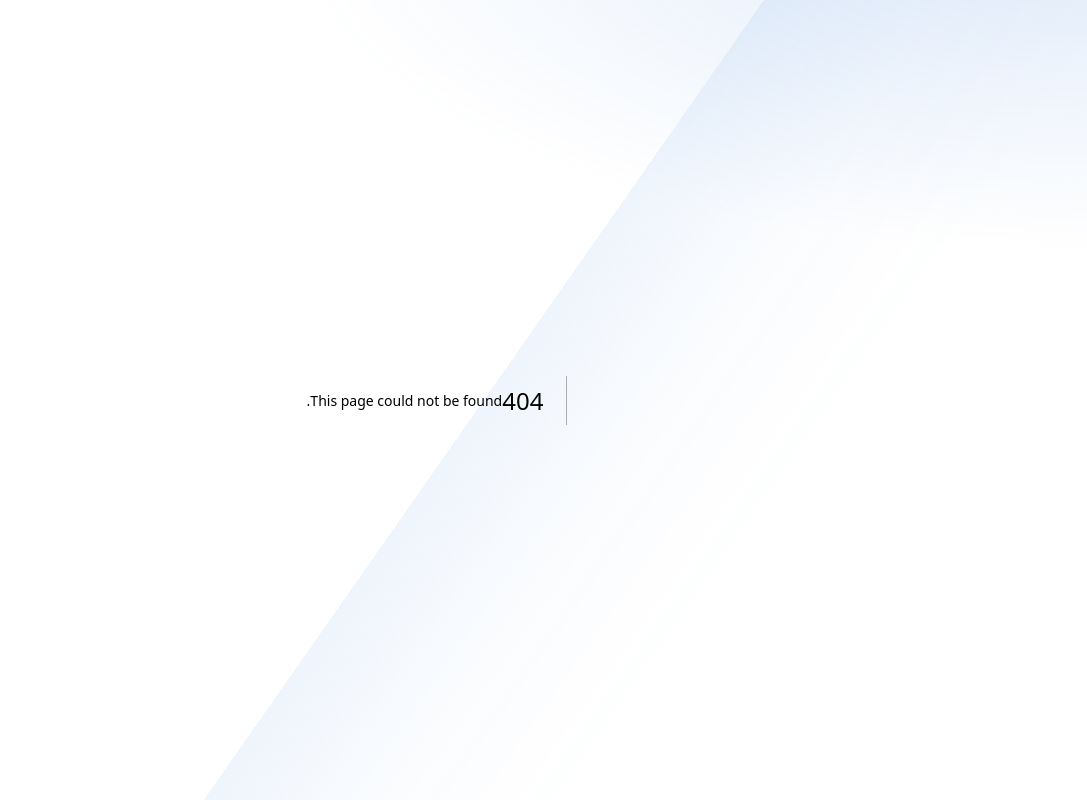
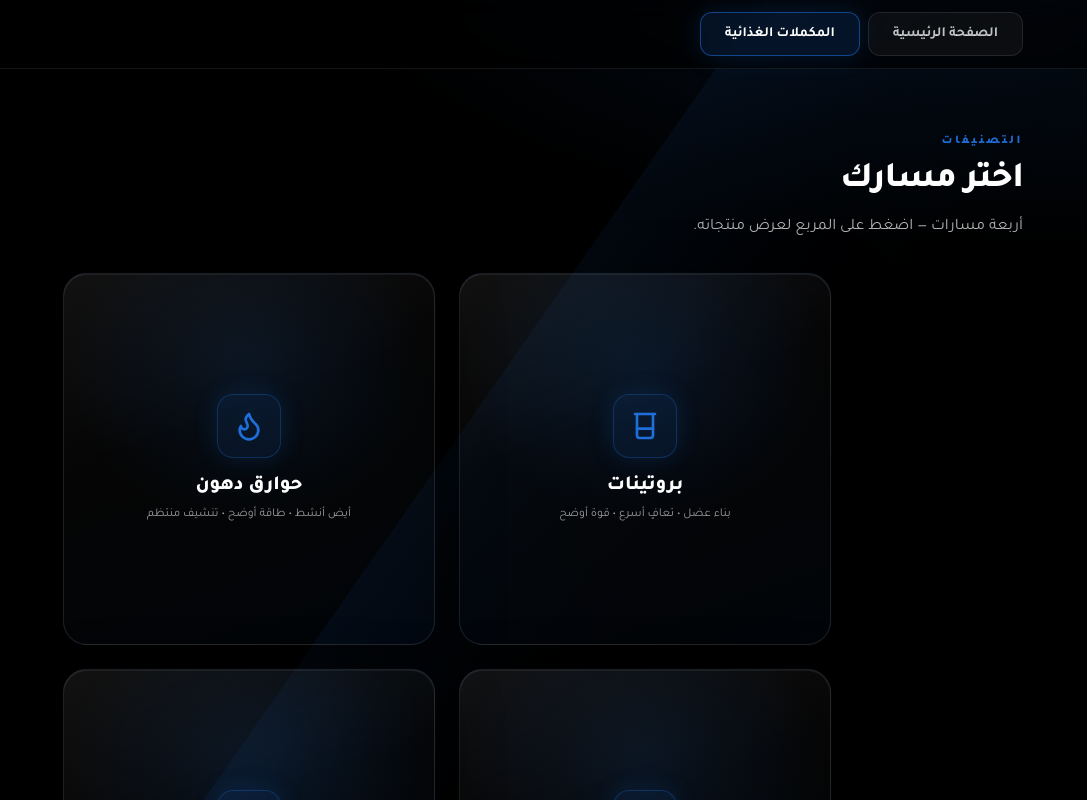
Before and after one commit to alialawsy799-hue/shark-iraq, a Next.js app: page /mukammalat in a window 1280 px wide. Before the commit this address had no page. Shown: the top 800 px of the page, without its empty margins (193-1280 px from the left). Built offline with nearby package versions, Linux system fonts and the light colour scheme.

Commit message:
Add top navigation tabs: home and supplements paths page
Co-authored-by: Cursor <cursoragent@cursor.com>

```diff
--- a/src/app/layout.tsx
+++ b/src/app/layout.tsx
@@ -2,6 +2,7 @@ import type { Metadata } from "next";
 import { Tajawal } from "next/font/google";
 import "./globals.css";
 import { site } from "@/lib/site";
+import { SiteTopTabs } from "@/components/SiteTopTabs";
 
 const brandSans = Tajawal({
   variable: "--font-brand",
@@ -27,6 +28,7 @@ export default function RootLayout({
       className={`${brandSans.variable} h-full overflow-x-clip font-sans antialiased`}
     >
       <body className="shark-theme flex min-h-full min-w-0 flex-col overflow-x-clip bg-black pb-[max(0.5rem,env(safe-area-inset-bottom))] text-white font-sans">
+        <SiteTopTabs />
         {children}
       </body>
     </html>
--- /dev/null
+++ b/src/app/mukammalat/page.tsx
@@ -0,0 +1,22 @@
+import type { Metadata } from "next";
+import { ProductCategoriesGrid } from "@/components/CategoryGrid";
+import { Footer } from "@/components/Footer";
+import { categories } from "@/lib/data";
+import { site } from "@/lib/site";
+
+export const metadata: Metadata = {
+  title: `المكملات الغذائية • ${site.name}`,
+  description:
+    "اختر مسارك: بروتينات، حوارق دهون، منتجات الشعر والأسنان — مع استشارة قبل الطلب عبر واتساب.",
+};
+
+export default function MukammalatPage() {
+  return (
+    <main className="flex min-h-0 w-full min-w-0 flex-1 flex-col">
+      <div id="categories">
+        <ProductCategoriesGrid categories={categories} />
+      </div>
+      <Footer />
+    </main>
+  );
+}
--- /dev/null
+++ b/src/components/SiteTopTabs.tsx
@@ -0,0 +1,52 @@
+"use client";
+
+import Link from "next/link";
+import { usePathname } from "next/navigation";
+
+const tabBase =
+  "inline-flex min-h-11 flex-1 items-center justify-center rounded-xl border px-4 py-2.5 text-sm font-bold transition sm:flex-none sm:px-6";
+
+export function SiteTopTabs() {
+  const pathname = usePathname();
+  const isHome = pathname === "/";
+  const isSupplementsPage = pathname === "/mukammalat";
+
+  return (
+    <header
+      className="sticky top-0 z-50 border-b border-white/[0.08] bg-black/80 backdrop-blur-md supports-[backdrop-filter]:bg-black/65"
+      dir="rtl"
+    >
+      <div className="shark-container py-3">
+        <nav
+          className="flex flex-wrap items-stretch justify-center gap-2 sm:justify-start"
+          aria-label="التنقل الرئيسي"
+        >
+          <Link
+            href="/"
+            className={[
+              tabBase,
+              isHome
+                ? "border-brand/55 bg-brand/15 text-white shadow-[0_0_24px_rgba(30,111,217,0.2)]"
+                : "border-white/10 bg-white/[0.04] text-white/75 hover:border-brand/35 hover:bg-brand/10 hover:text-white",
+            ].join(" ")}
+            aria-current={isHome ? "page" : undefined}
+          >
+            الصفحة الرئيسية
+          </Link>
+          <Link
+            href="/mukammalat"
+            className={[
+              tabBase,
+              isSupplementsPage
+                ? "border-brand/55 bg-brand/15 text-white shadow-[0_0_24px_rgba(30,111,217,0.2)]"
+                : "border-white/10 bg-white/[0.04] text-white/75 hover:border-brand/35 hover:bg-brand/10 hover:text-white",
+            ].join(" ")}
+            aria-current={isSupplementsPage ? "page" : undefined}
+          >
+            المكملات الغذائية
+          </Link>
+        </nav>
+      </div>
+    </header>
+  );
+}
```
